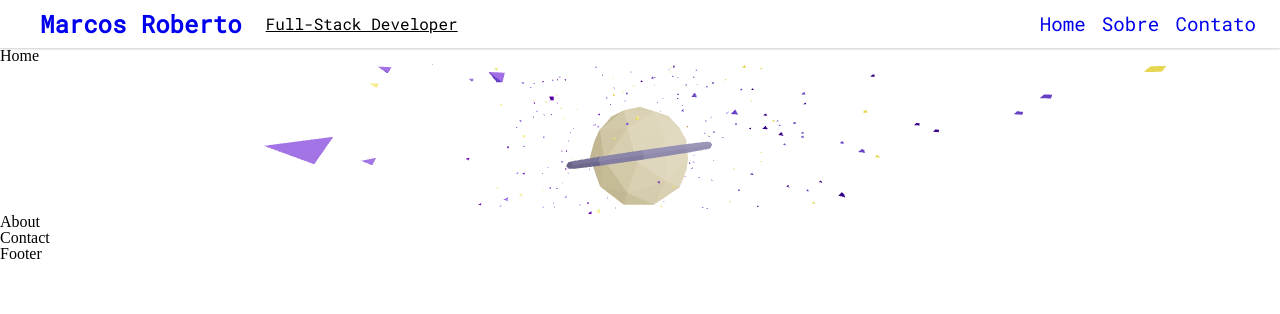
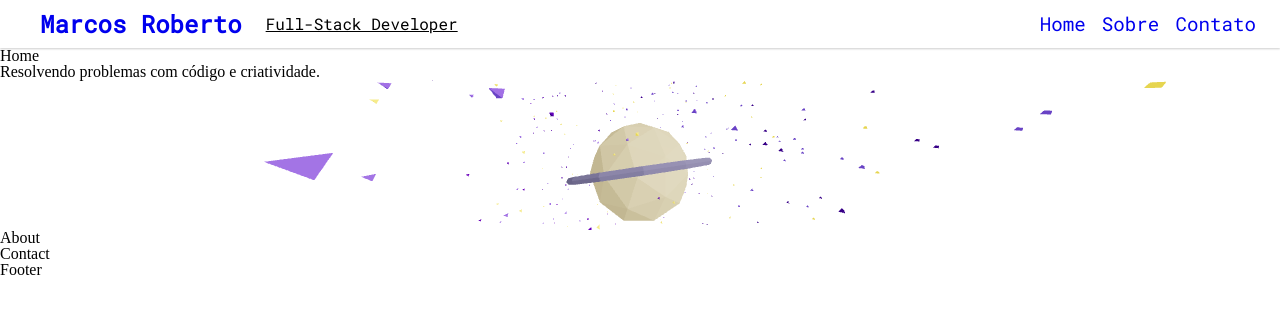
Before and after one commit to Gammarkin/Portfolio, a React (Create React App) app: page / in a window 1280 px wide. Shown: the top 314 px of the page. Built offline with nearby package versions, Linux system fonts and the light colour scheme.

Commit message:
adds intro message to introduction component

```diff
--- a/src/components/Introduction.js
+++ b/src/components/Introduction.js
@@ -1,9 +1,11 @@
 import React from "react";
 import Saturn from "./Saturn";
+import IntroMessage from "./IntroMessage";
 
 export default function Introduction() {
   return (
     <section className="intro__container">
+      <IntroMessage />
       <Saturn />
     </section>
   )
```
